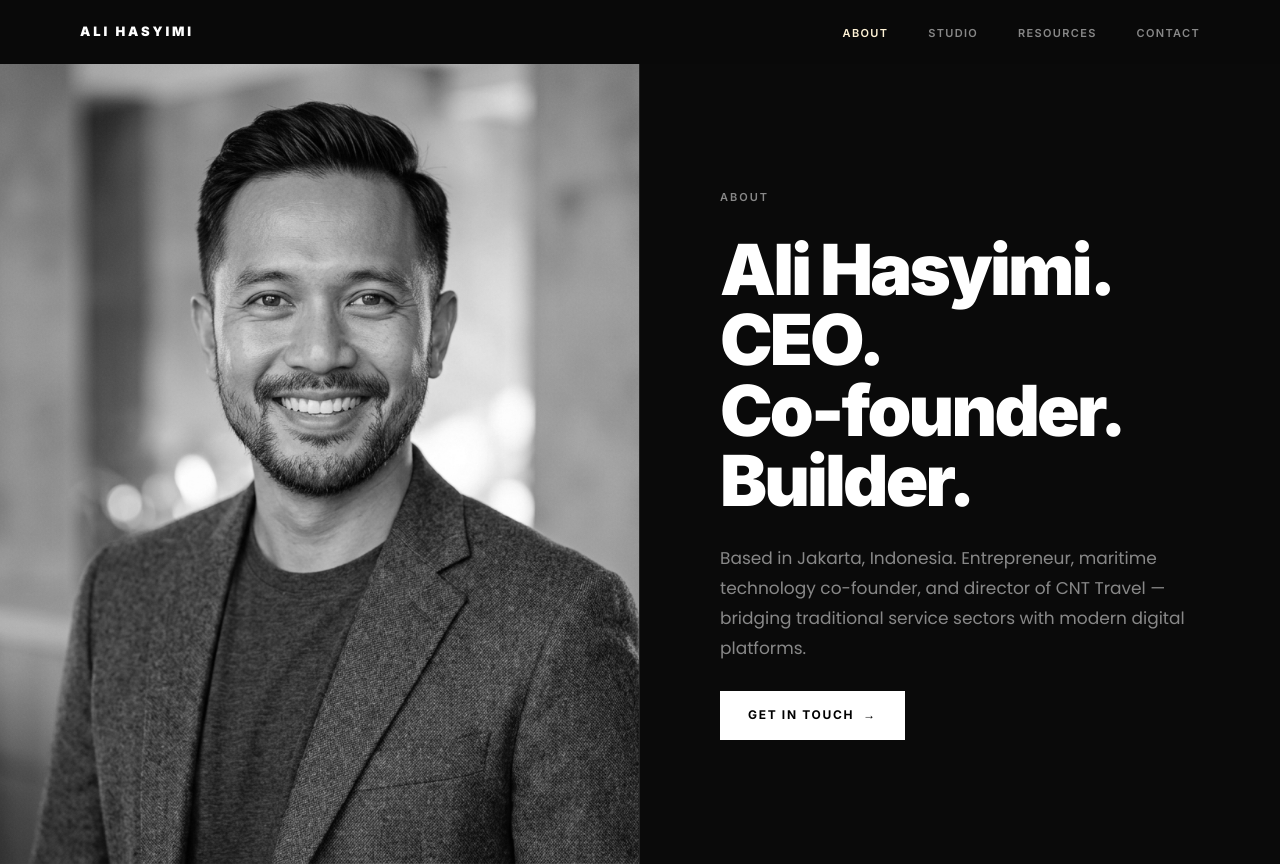
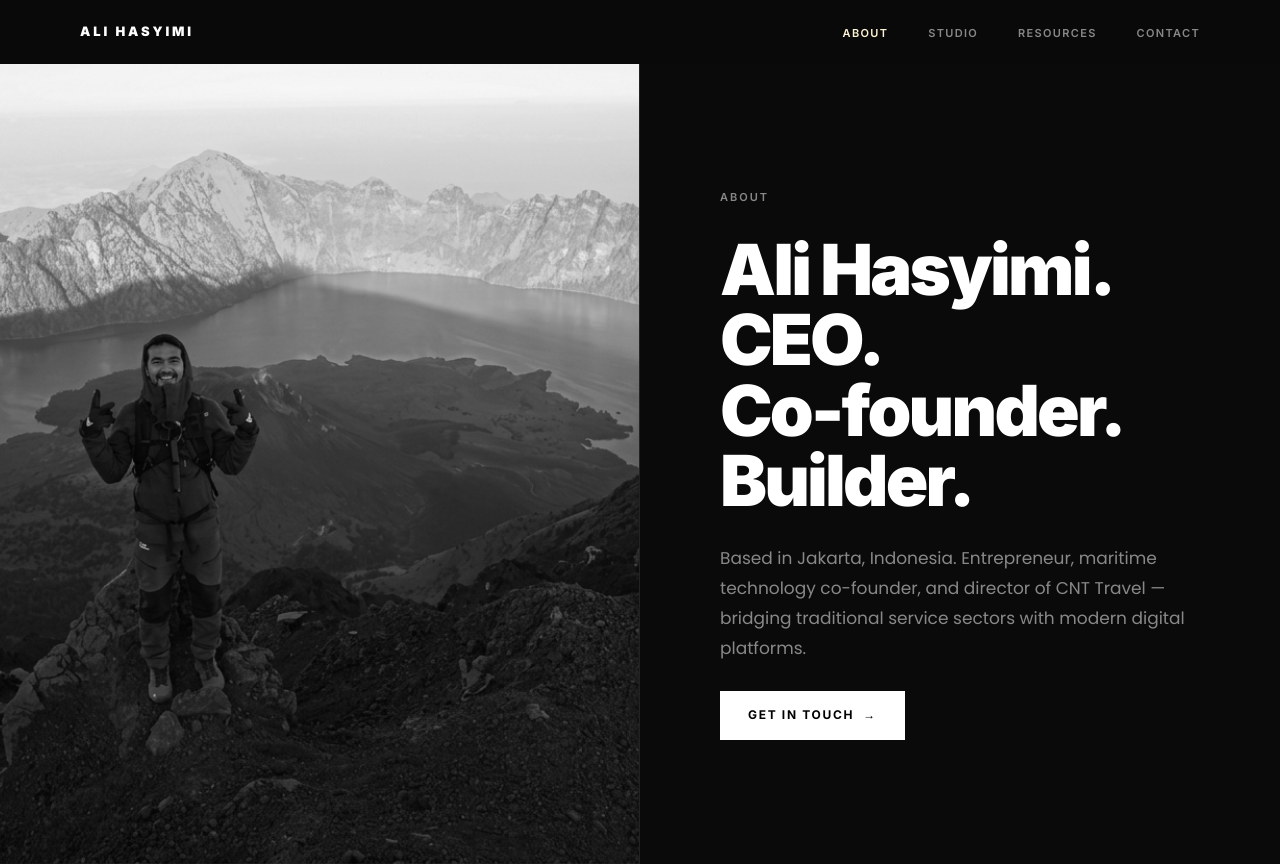
Before and after one commit to hasyimi/alihasyimi_website, a plain HTML site: page about.html in a window 1280 px wide. Shown: the top 864 px of the page. Drawn offline with Linux system fonts and the light colour scheme.

Commit message:
update: change about page main portrait to Mount Rinjani summit photo

```diff
--- a/about.html
+++ b/about.html
@@ -35,7 +35,7 @@
   <!-- INTRO — split layout -->
   <div class="about-intro" style="margin-top:64px">
     <div class="about-intro__visual">
-      <img src="images/ali-portrait.png" alt="Ali Hasyimi">
+      <img src="images/Summit%20Rinjani%201.png" alt="Ali Hasyimi on the Summit of Mount Rinjani">
     </div>
     <div class="about-intro__text">
       <span class="label">About</span>
```
